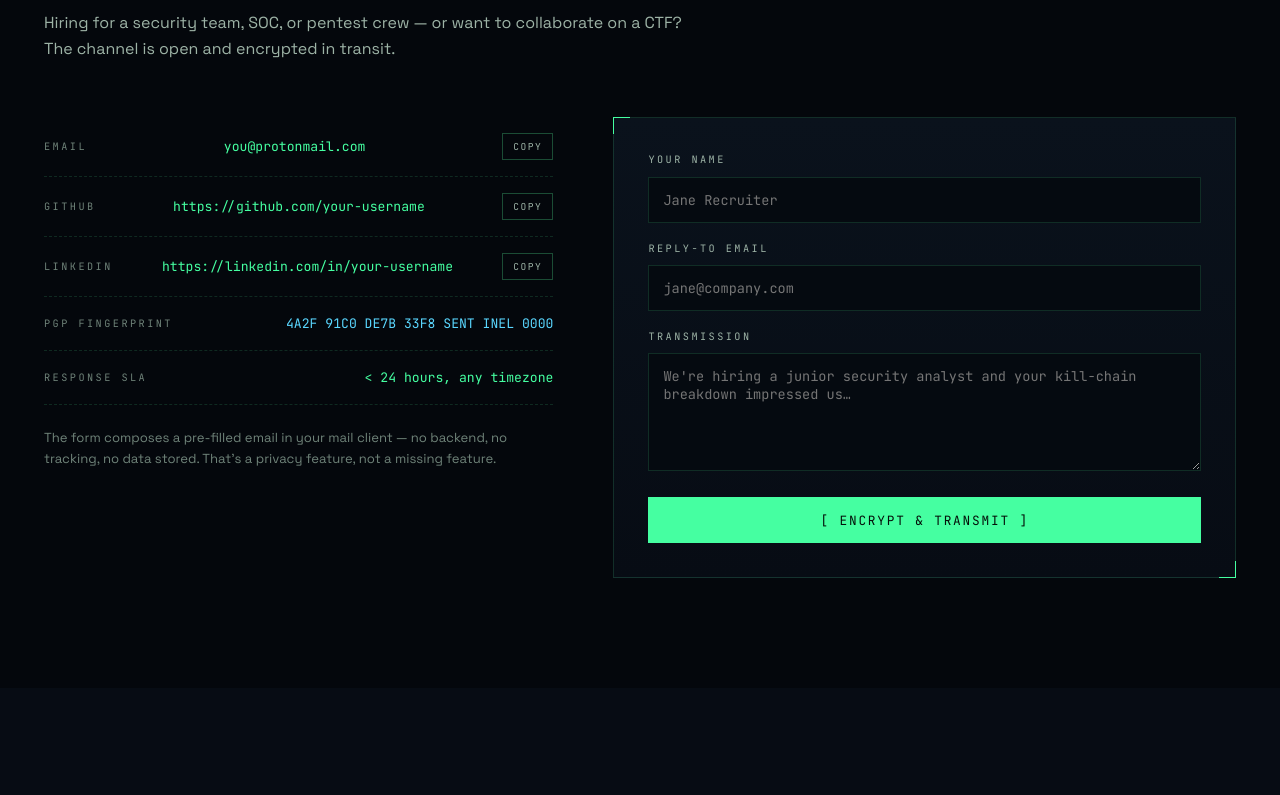
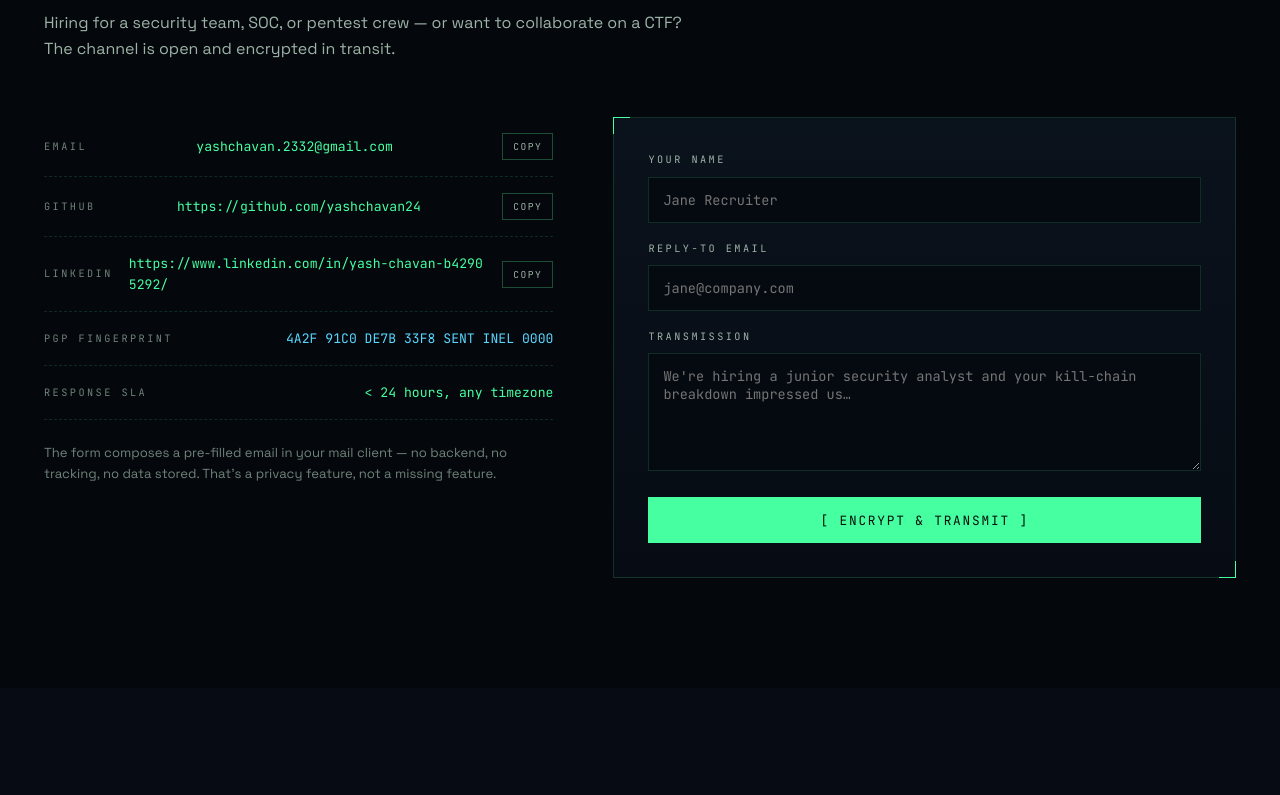
Before and after one commit to yashchavan24/sentinel-ops, a website: page index.html in a window 1280 px wide. Shown: the part 9980-10775 px from the top of the page. Drawn offline with nearby package versions, Linux system fonts and the light colour scheme; animation ran at ten frames a second.

Commit message:
personalize: Yash Chavan, real email/github/linkedin

```diff
--- a/index.html
+++ b/index.html
@@ -762,11 +762,11 @@ HTML · CSS · Vanilla JS · Three.js r128 · Web Crypto API</pre></div>
 "use strict";
 /* ══════════ EDIT ME — your identity ══════════ */
 const CFG = {
-  name:     "YOUR NAME",                    // ← your name
+  name:     "YASH CHAVAN",                    // ← your name
   role:     "Security Researcher & Builder",// ← your title
-  email:    "you@protonmail.com",           // ← your email
-  github:   "https://github.com/your-username",
-  linkedin: "https://linkedin.com/in/your-username"
+  email:    "yashchavan.2332@gmail.com",           // ← your email
+  github:   "https://github.com/yashchavan24",
+  linkedin: "https://www.linkedin.com/in/yash-chavan-b42905292/"
 };
 /* ═════════════════════════════════════════════ */
 const $=s=>document.querySelector(s), $$=s=>[...document.querySelectorAll(s)];
--- a/server.js
+++ b/server.js
@@ -7,7 +7,7 @@ const sha256 = s => crypto.createHash('sha256').update(SALT + s).digest('hex');
 
 let db;
 try { db = JSON.parse(fs.readFileSync(DBF, 'utf8')); }
-catch (e) { db = { users: [{ email: 'operator@sentinel.ops', hash: sha256('letmein2026'), name: 'Operator' }], messages: [] }; }
+catch (e) { db = { users: [{ email: 'yashchavan.2332@gmail.com', hash: sha256('letmein2026'), name: 'Operator' }], messages: [] }; }
 const sessions = {}, fails = {};
 const save = () => { try { fs.writeFileSync(DBF, JSON.stringify(db, null, 2)); } catch (e) {} };
 
```
